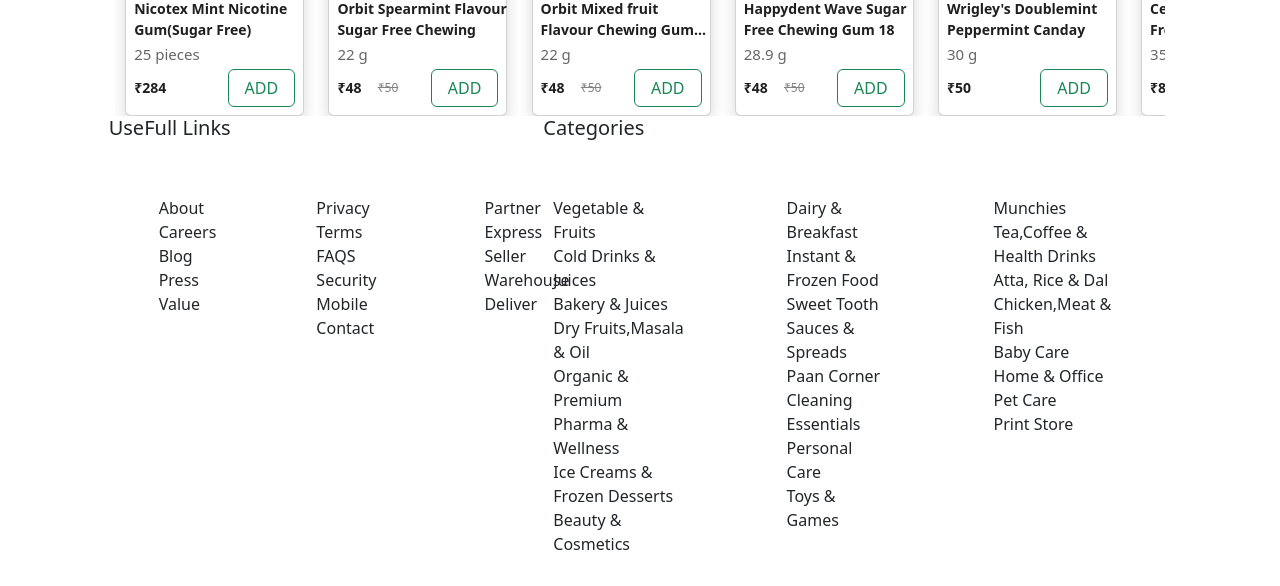
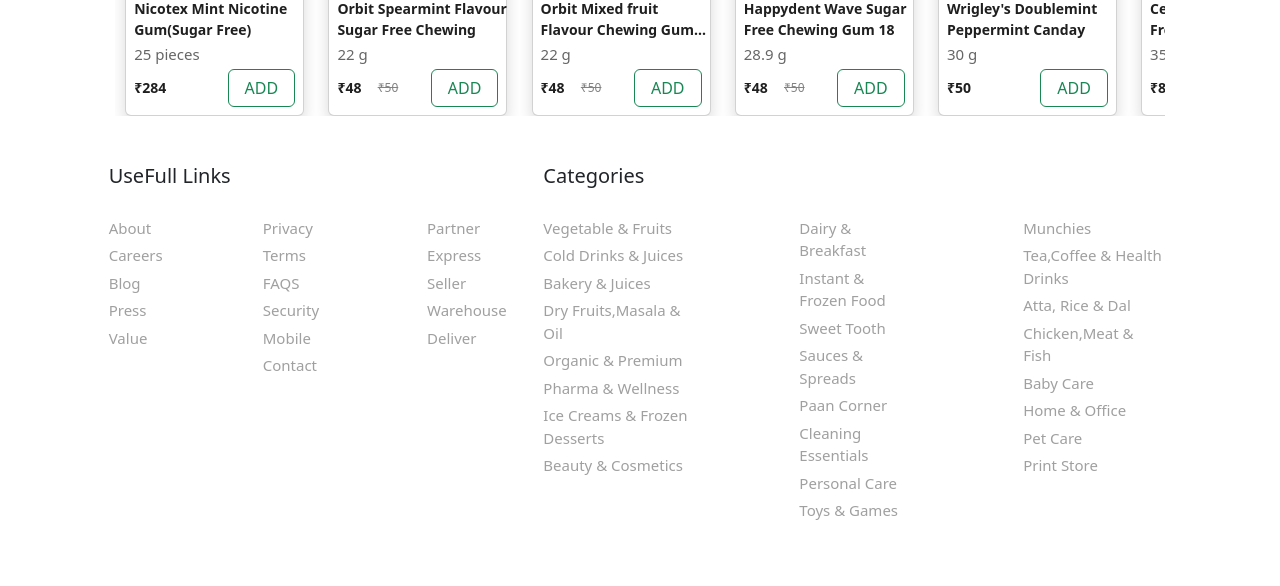
Before and after one commit to SourabhKanase/blinkitclone, a plain HTML site: page index.html in a window 1280 px wide. Shown: the part 2140-2726 px from the top of the page. Drawn offline with nearby package versions, Linux system fonts and the light colour scheme.

Commit message:
27ALastAttempt

```diff
--- a/index.html
+++ b/index.html
@@ -910,71 +910,71 @@
 
 </section>
 
-<div class="row">
-    <h5 class="offset-1 xyz col-4">UseFull Links</h5>
+<div class="row mt-5 mb-3 xyza">
+    <h5 class="offset-1  col-4">UseFull Links</h5>
     <h5 class="col-6">Categories</h5>
 </div>
 
 
 
-<section class="row abcd m-5">
+<section class="row abcd ">
 
     <div class="offset-1 col-4 d-flex ">
         <div class="d-flex  flex-column">
-            <span>About</span>
-            <span>Careers</span>
-            <span>Blog</span>
-            <span>Press</span>
-            <span>Value</span>
+            <span class="Lastcolor">About</span>
+            <span class="Lastcolor">Careers</span>
+            <span class="Lastcolor">Blog</span>
+            <span class="Lastcolor">Press</span>
+            <span class="Lastcolor">Value</span>
         </div>
         <div class="d-flex autom flex-column">
-            <span>Privacy</span>
-            <span>Terms</span>
-            <span>FAQS</span>
-            <span>Security</span>
-            <span>Mobile</span>
-            <span>Contact</span>
+            <span class="Lastcolor">Privacy</span>
+            <span class="Lastcolor">Terms</span>
+            <span class="Lastcolor">FAQS</span>
+            <span class="Lastcolor">Security</span>
+            <span class="Lastcolor">Mobile</span>
+            <span class="Lastcolor">Contact</span>
         </div>
         <div class="d-flex mx-2 flex-column">
-            <span>Partner</span>
-            <span>Express</span>
-            <span>Seller</span>
-            <span>Warehouse</span>
-            <span>Deliver</span>
+            <span class="Lastcolor">Partner</span>
+            <span class="Lastcolor">Express</span>
+            <span class="Lastcolor">Seller</span>
+            <span class="Lastcolor">Warehouse</span>
+            <span class="Lastcolor">Deliver</span>
         </div>
 
     </div>
 
     <div class=" col-6 d-flex ">
         <div class="d-flex  flex-column">
-            <span>Vegetable & Fruits</span>
-            <span>Cold Drinks & Juices</span>
-            <span>Bakery & Juices</span>
-            <span>Dry Fruits,Masala & Oil</span>
-            <span>Organic & Premium</span>
-            <span>Pharma & Wellness</span>
-            <span>Ice Creams & Frozen Desserts</span>
-            <span>Beauty & Cosmetics</span>
+            <span class="Lastcolor">Vegetable & Fruits</span>
+            <span class="Lastcolor" >Cold Drinks & Juices</span>
+            <span class="Lastcolor">Bakery & Juices</span >
+            <span class="Lastcolor">Dry Fruits,Masala & Oil</span >
+            <span class="Lastcolor">Organic & Premium</span >
+            <span class="Lastcolor">Pharma & Wellness</span >
+            <span class="Lastcolor">Ice Creams & Frozen Desserts</span >
+            <span class="Lastcolor">Beauty & Cosmetics</span>
         </div>
         <div class="d-flex autom flex-column">
-            <span>Dairy & Breakfast</span>
-            <span>Instant & Frozen Food</span>
-            <span>Sweet Tooth</span>
-            <span>Sauces & Spreads</span>
-            <span>Paan Corner</span>
-            <span>Cleaning Essentials</span>
-            <span>Personal Care</span>
-            <span>Toys & Games</span>
+            <span class="Lastcolor">Dairy & Breakfast</span>
+            <span class="Lastcolor">Instant & Frozen Food</span>
+            <span class="Lastcolor">Sweet Tooth</span>
+            <span class="Lastcolor">Sauces & Spreads</span>
+            <span class="Lastcolor"> Paan Corner</span>
+            <span class="Lastcolor">Cleaning Essentials</span>
+            <span class="Lastcolor">Personal Care</span>
+            <span class="Lastcolor">Toys & Games</span>
         </div>
         <div class="d-flex mx-2 flex-column">
-            <span>Munchies</span>
-            <span>Tea,Coffee & Health Drinks</span>
-            <span>Atta, Rice & Dal</span>
-            <span>Chicken,Meat & Fish</span>
-            <span>Baby Care</span>
-            <span>Home & Office</span>
-            <span>Pet Care</span>
-            <span>Print Store</span>
+            <span class="Lastcolor">Munchies</span>
+            <span class="Lastcolor">Tea,Coffee & Health Drinks</span>
+            <span class="Lastcolor">Atta, Rice & Dal</span>
+            <span class="Lastcolor">Chicken,Meat & Fish</span>
+            <span class="Lastcolor">Baby Care</span>
+            <span class="Lastcolor">Home & Office</span>
+            <span class="Lastcolor">Pet Care</span>
+            <span class="Lastcolor">Print Store</span>
         </div>
 
     </div>
--- a/style.css
+++ b/style.css
@@ -151,9 +151,15 @@
     margin-inline:100px;
 }
 .abcd{
-    margin-bottom: 400px !important;
+    margin-bottom: 100px !important;
 
 }
-.xyz{
+.xyza{
     margin-left: 200px;
+    margin-top: 300px;
 }
+.Lastcolor{
+    color:#a0a0a0;
+    font-size:15px;
+    margin-top: 5px;
+}
```
